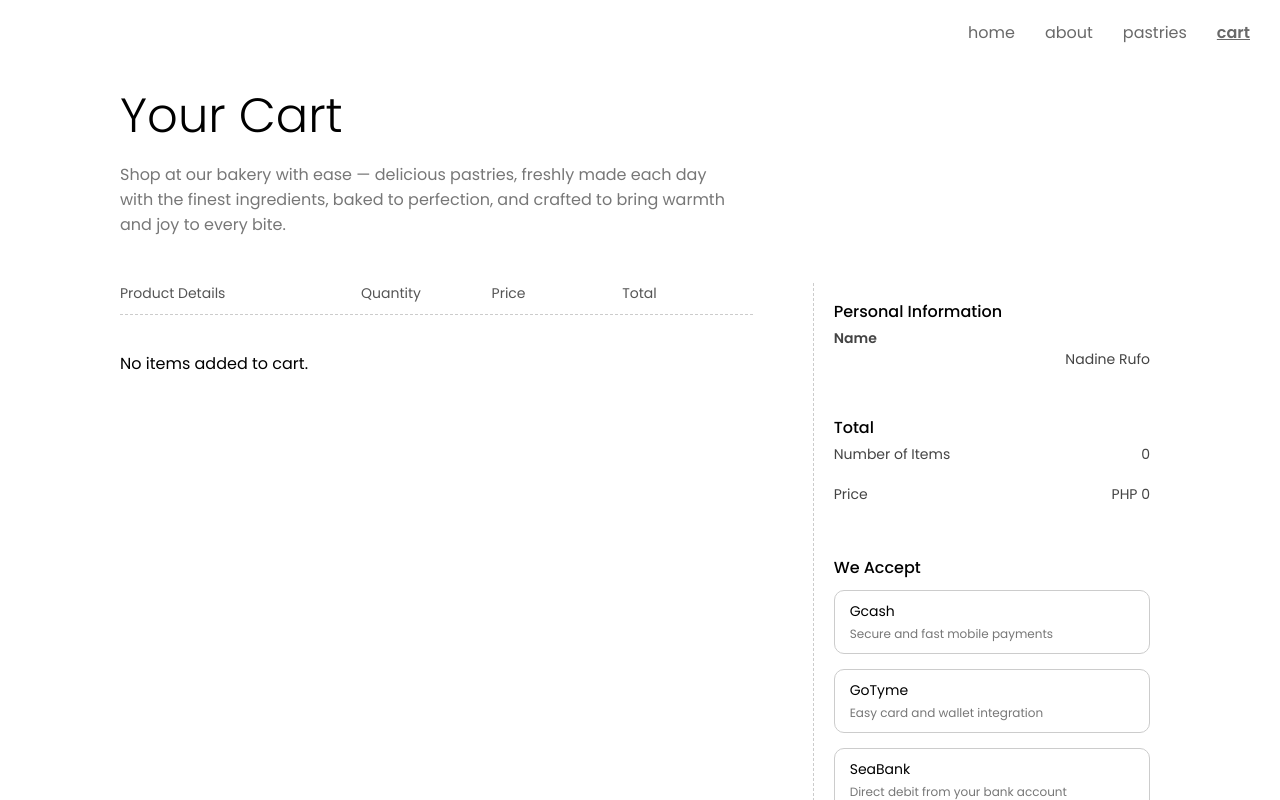
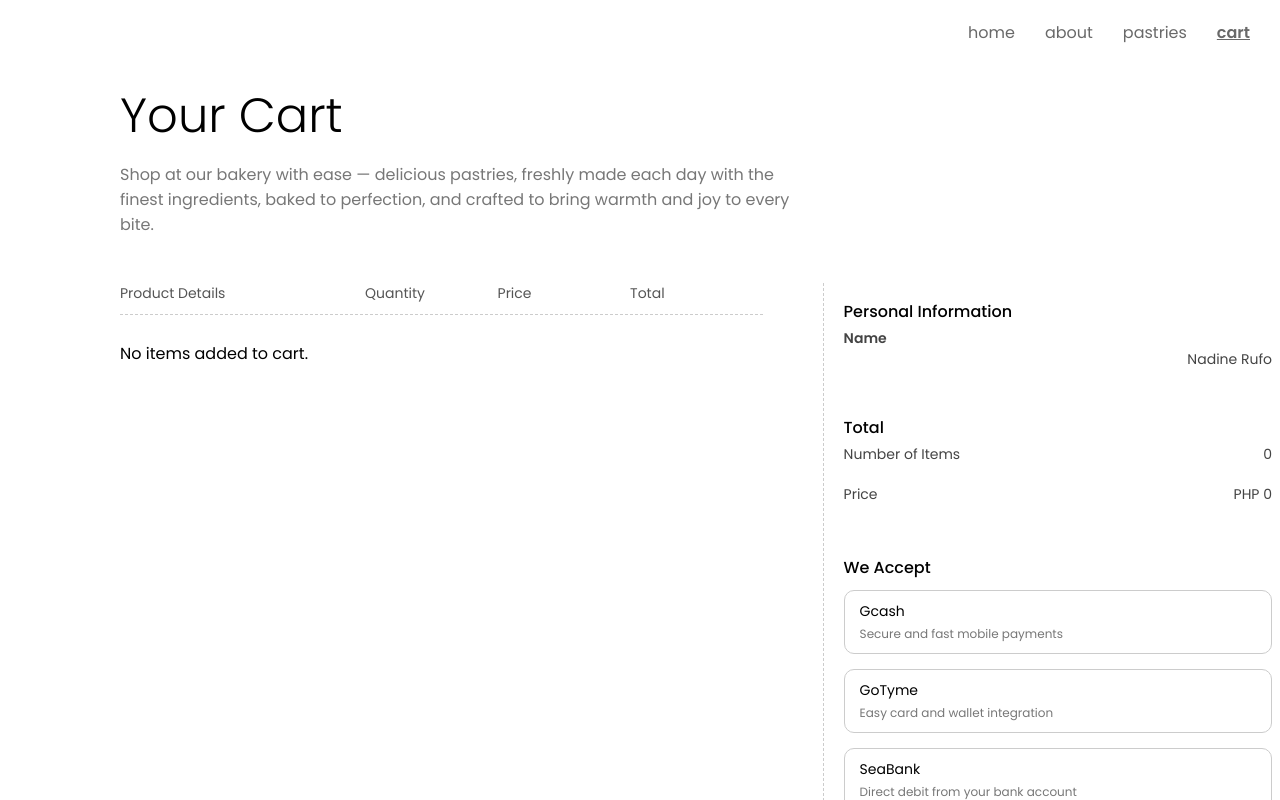
Before and after one commit to marianadine/maisonsucre, a React (Create React App) app: page /cart in a window 1280 px wide. Shown: the top 800 px of the page. Built offline with nearby package versions, Linux system fonts and the light colour scheme.

Commit message:
cart width style update

```diff
--- a/src/styles/Cart.css
+++ b/src/styles/Cart.css
@@ -3,6 +3,7 @@
     align-items: flex-start;
     margin-top: 20px;
     height: auto;
+    width: 90%;
 }
 
 .thin-poppins-text {
@@ -31,10 +32,10 @@
 
 /* CART TABLE (Left Side) */
 .cart-table {
-    flex: 2;
+    flex: 1.5;
     display: flex;
     flex-direction: column;
-    gap: 20px;
+    gap: 10px;
 }
 
 .cart-header {
@@ -76,7 +77,6 @@
 .scrollable-cart::-webkit-scrollbar-thumb:hover {
     background: #1f4397;
 }
-
 
 .product-details {
     display: flex;
```
